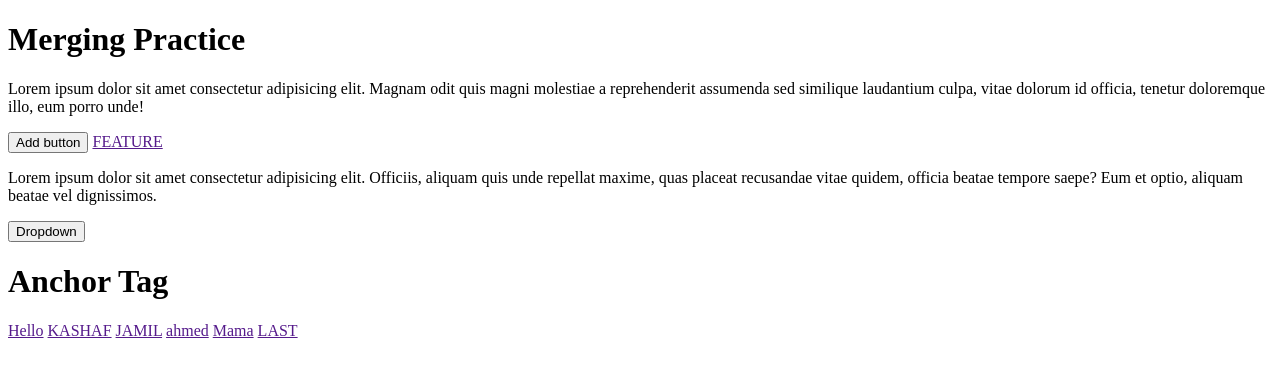
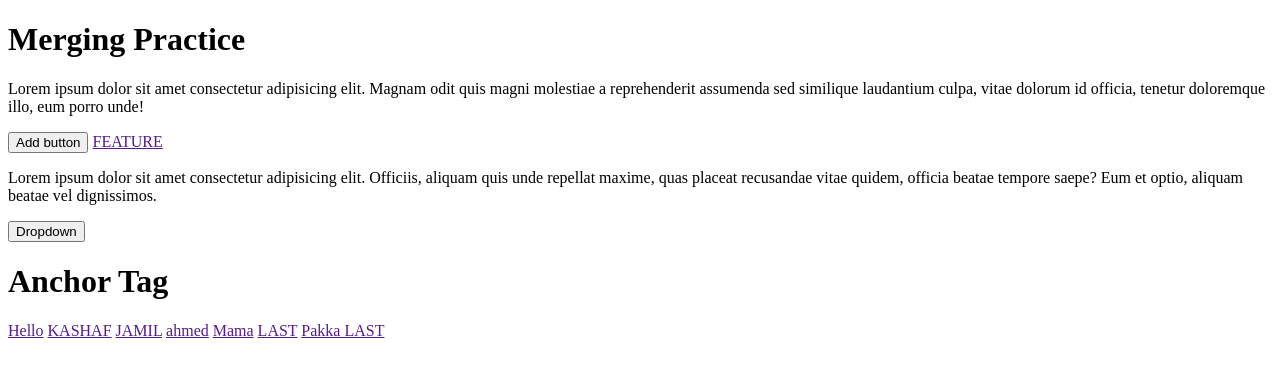
Before and after one commit to kashafcoder/merge, a plain HTML site: page index.html in a window 1280 px wide. Drawn offline with Linux system fonts and the light colour scheme.

Commit message:
add pakkaa last

```diff
--- a/index.html
+++ b/index.html
@@ -20,5 +20,6 @@
     <a href="">ahmed</a>
     <a href="">Mama</a>
     <a href="">LAST</a>
+    <a href="">Pakka LAST</a>
 </body>
 </html>
```
